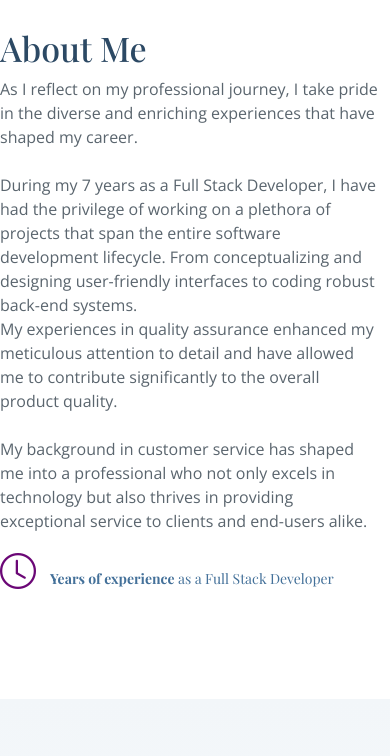
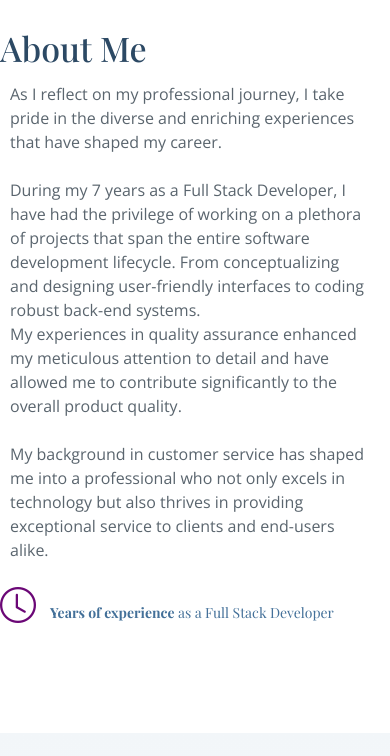
Before and after one commit to SamJohn87/SamJohn87.github.io, a plain HTML site: page index.html in a window 390 px wide. Shown: the part 1155-1911 px from the top of the page. Drawn offline with nearby package versions, Linux system fonts and the light colour scheme; a script that the page names is missing; a web font is replaced by a local one.

Commit message:
changed paragraph css adding padding for mobile readability

```diff
--- a/assets/css/style.css
+++ b/assets/css/style.css
@@ -31,6 +31,10 @@ h4,
 h5,
 h6 {
   font-family: "Playfair Display", serif;
+}
+
+p {
+  padding: 5px 10px;
 }
 
 /*--------------------------------------------------------------
```
